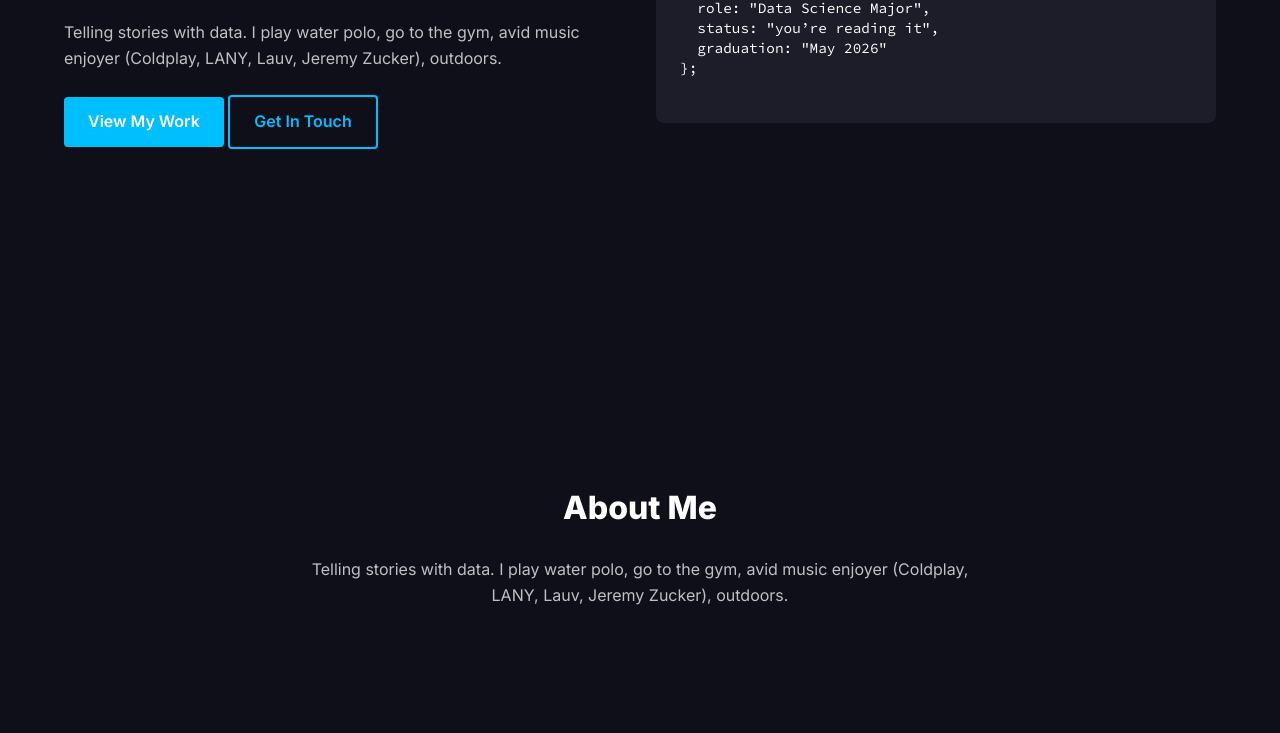
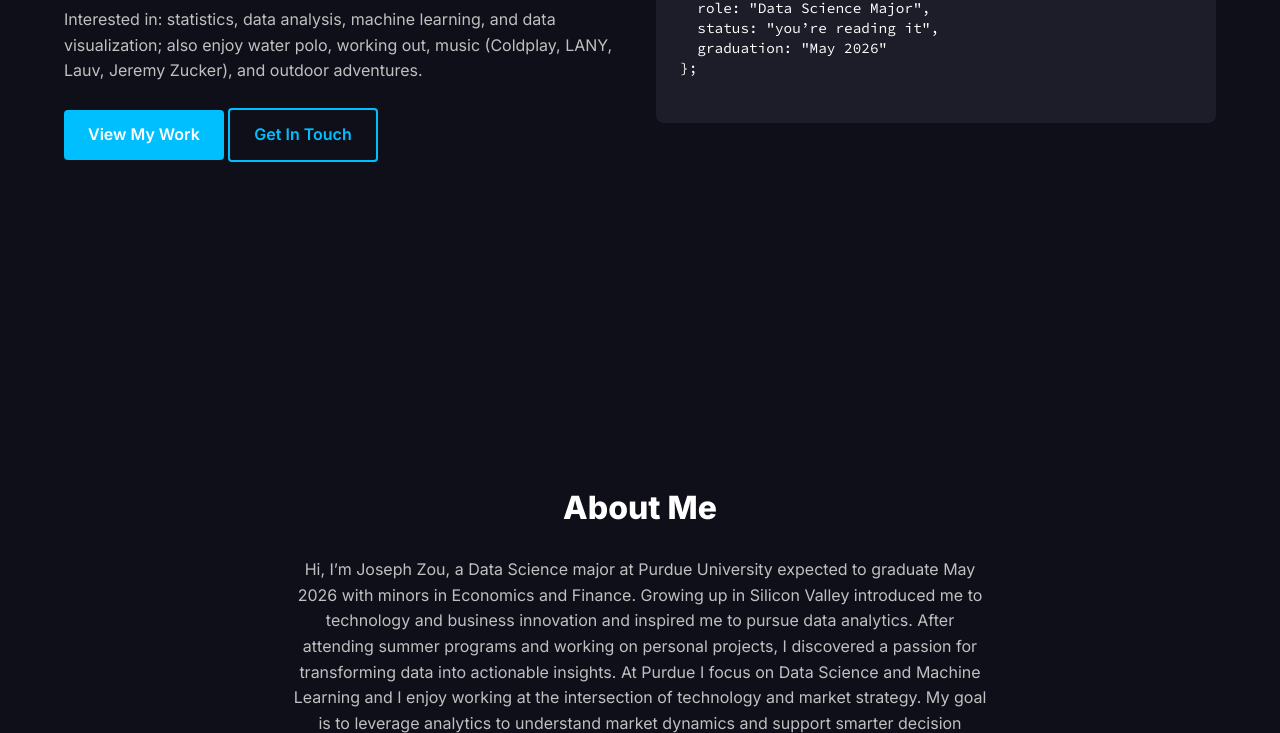
Before and after one commit to josephzouu/josephzouu.github.io, a plain HTML site: page index.html in a window 1280 px wide. Shown: the part 446-1179 px from the top of the page. Drawn offline with Linux system fonts and the light colour scheme.

Commit message:
updated about me

```diff
--- a/index.html
+++ b/index.html
@@ -39,7 +39,7 @@
         <h1>Hi, I’m <span class="highlight">Joseph Zou</span></h1>
         <p class="subtitle">Data Science Major, Purdue University (May 2026)</p>
         <p class="description">
-          Telling stories with data. I play water polo, go to the gym, avid music enjoyer (Coldplay, LANY, Lauv, Jeremy Zucker), outdoors.
+          Interested in: statistics, data analysis, machine learning, and data visualization; also enjoy water polo, working out, music (Coldplay, LANY, Lauv, Jeremy Zucker), and outdoor adventures.
         </p>
         <div class="hero-buttons">
           <a href="#projects" class="btn btn-primary">View My Work</a>
@@ -66,7 +66,7 @@ const portfolio = {
     <div class="container">
       <h2>About Me</h2>
       <p>
-        Telling stories with data. I play water polo, go to the gym, avid music enjoyer (Coldplay, LANY, Lauv, Jeremy Zucker), outdoors.
+        Hi, I’m Joseph Zou, a Data Science major at Purdue University expected to graduate May 2026 with minors in Economics and Finance. Growing up in Silicon Valley introduced me to technology and business innovation and inspired me to pursue data analytics. After attending summer programs and working on personal projects, I discovered a passion for transforming data into actionable insights. At Purdue I focus on Data Science and Machine Learning and I enjoy working at the intersection of technology and market strategy. My goal is to leverage analytics to understand market dynamics and support smarter decision making. Outside the classroom I stay active in the boxing club and the water polo club and I am always looking for new ways to challenge myself.
       </p>
     </div>
   </section>
```
